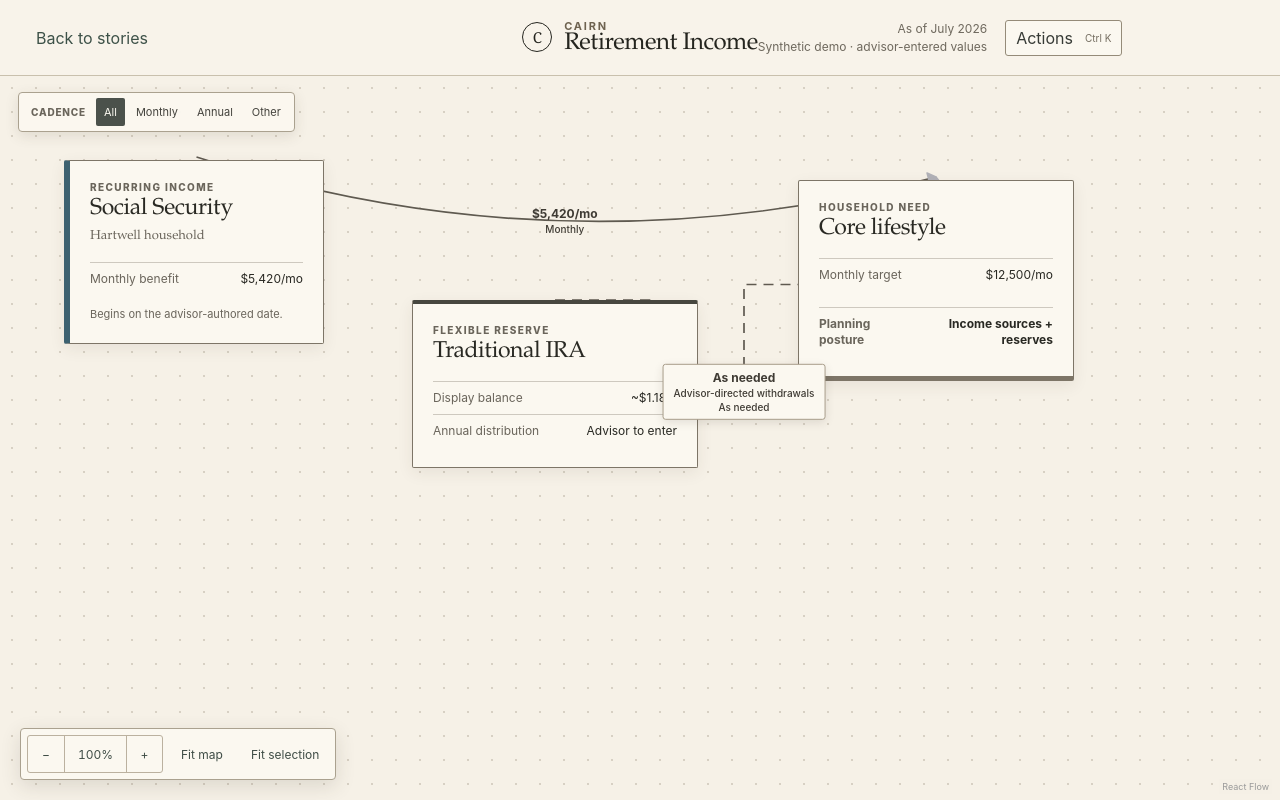
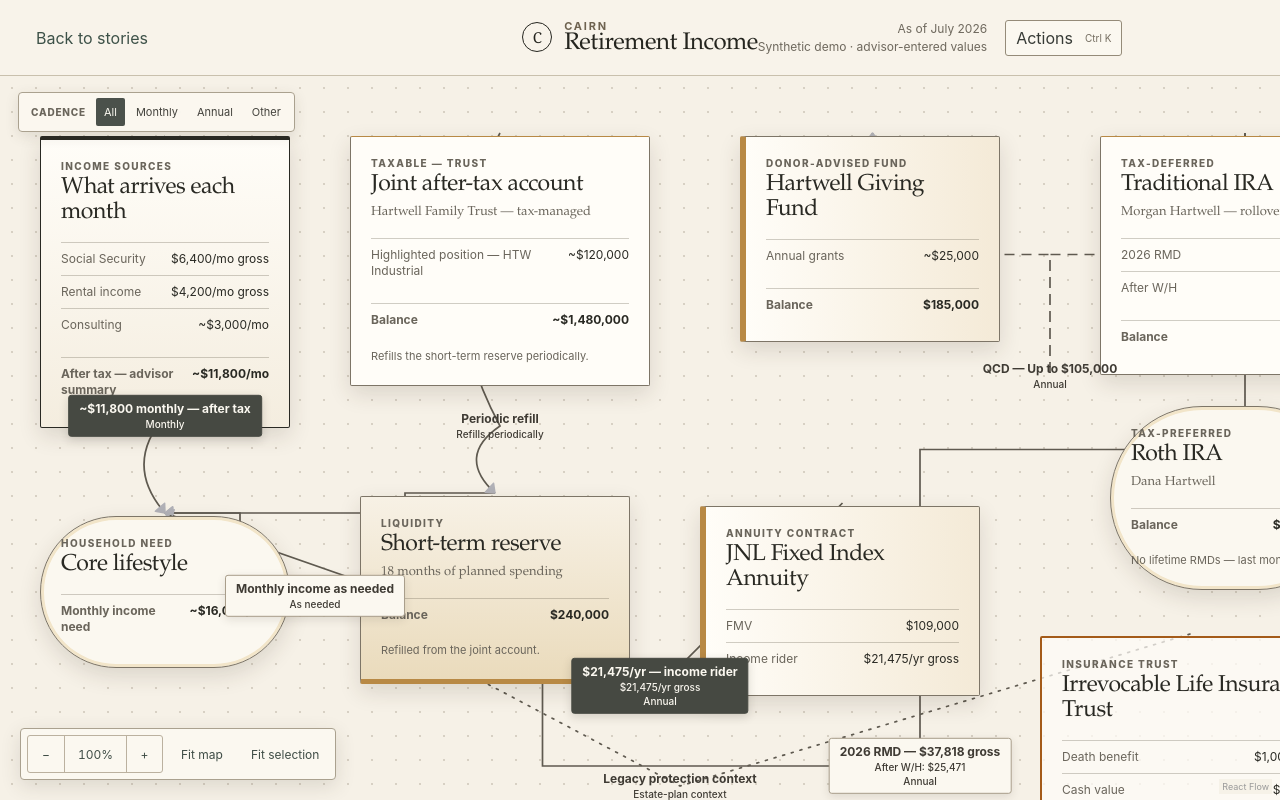
Before and after one commit to cmathew654-dot/money-map, a React (Vite) app: page / in a window 1280 px wide. Both pictures are taken after a click on the button 640 px from the left and 536 px from the top of the page. Built offline with nearby package versions, Linux system fonts and the light colour scheme.

Commit message:
feat: finish retirement private ledger

```diff
--- a/src/money-map/starters/retirement.ts
+++ b/src/money-map/starters/retirement.ts
@@ -1,5 +1,216 @@
 import type { StarterDefinition } from "./types";
-import { withScaffoldPresentation } from "./scaffoldPresentation";
+
+const modules = [
+  {
+    id: "retirement-income",
+    kind: "income" as const,
+    primitive: "ledger" as const,
+    position: { x: 40, y: 60 },
+    width: 250,
+    eyebrow: "Income sources",
+    title: "What arrives each month",
+    rows: [
+      {
+        id: "retirement-income-social-security",
+        label: "Social Security",
+        value: "$6,400/mo gross",
+      },
+      { id: "retirement-income-rental", label: "Rental income", value: "$4,200/mo gross" },
+      { id: "retirement-income-consulting", label: "Consulting", value: "~$3,000/mo" },
+    ],
+    total: { label: "After tax — advisor summary", value: "~$11,800/mo" },
+  },
+  {
+    id: "retirement-need",
+    kind: "need" as const,
+    primitive: "roundel" as const,
+    position: { x: 40, y: 440 },
+    width: 250,
+    eyebrow: "Household need",
+    title: "Core lifestyle",
+    rows: [],
+    total: { label: "Monthly income need", value: "~$16,000/mo" },
+  },
+  {
+    id: "retirement-reserve",
+    kind: "reserve" as const,
+    primitive: "tray" as const,
+    position: { x: 360, y: 420 },
+    width: 270,
+    eyebrow: "Liquidity",
+    title: "Short-term reserve",
+    subtitle: "18 months of planned spending",
+    rows: [],
+    total: { label: "Balance", value: "$240,000" },
+    note: "Refilled from the joint account.",
+  },
+  {
+    id: "retirement-joint",
+    kind: "account" as const,
+    primitive: "plate" as const,
+    position: { x: 350, y: 60 },
+    width: 300,
+    eyebrow: "Taxable — trust",
+    title: "Joint after-tax account",
+    subtitle: "Hartwell Family Trust — tax-managed",
+    rows: [
+      {
+        id: "retirement-joint-highlight",
+        label: "Highlighted position — HTW Industrial",
+        value: "~$120,000",
+      },
+    ],
+    total: { label: "Balance", value: "~$1,480,000" },
+    note: "Refills the short-term reserve periodically.",
+  },
+  {
+    id: "retirement-annuity",
+    kind: "specialty" as const,
+    primitive: "band" as const,
+    position: { x: 700, y: 430 },
+    width: 280,
+    eyebrow: "Annuity contract",
+    title: "JNL Fixed Index Annuity",
+    rows: [
+      { id: "retirement-annuity-fmv", label: "FMV", value: "$109,000" },
+      { id: "retirement-annuity-rider", label: "Income rider", value: "$21,475/yr gross" },
+    ],
+  },
+  {
+    id: "retirement-giving",
+    kind: "charitable" as const,
+    primitive: "band" as const,
+    position: { x: 740, y: 60 },
+    width: 260,
+    eyebrow: "Donor-advised fund",
+    title: "Hartwell Giving Fund",
+    rows: [{ id: "retirement-giving-grants", label: "Annual grants", value: "~$25,000" }],
+    total: { label: "Balance", value: "$185,000" },
+  },
+  {
+    id: "retirement-ira",
+    kind: "account" as const,
+    primitive: "plate" as const,
+    position: { x: 1100, y: 60 },
+    width: 290,
+    eyebrow: "Tax-deferred",
+    title: "Traditional IRA",
+    subtitle: "Morgan Hartwell — rollover",
+    rows: [
+      { id: "retirement-ira-rmd", label: "2026 RMD", value: "$37,818 gross" },
+      { id: "retirement-ira-withholding", label: "After W/H", value: "$25,471" },
+    ],
+    total: { label: "Balance", value: "$2,436,000" },
+  },
+  {
+    id: "retirement-roth",
+    kind: "account" as const,
+    primitive: "roundel" as const,
+    position: { x: 1110, y: 330 },
+    width: 240,
+    eyebrow: "Tax-preferred",
+    title: "Roth IRA",
+    subtitle: "Dana Hartwell",
+    rows: [],
+    total: { label: "Balance", value: "$291,000" },
+    note: "No lifetime RMDs — last money out.",
+  },
+  {
+    id: "retirement-trust",
+    kind: "specialty" as const,
+    primitive: "frame" as const,
+    position: { x: 1040, y: 560 },
+    width: 300,
+    eyebrow: "Insurance trust",
+    title: "Irrevocable Life Insurance Trust",
+    rows: [
+      { id: "retirement-trust-benefit", label: "Death benefit", value: "$1,000,000" },
+      { id: "retirement-trust-cash", label: "Cash value", value: "$71,000" },
+    ],
+  },
+];
+
+const flows = [
+  {
+    id: "retirement-income-flow",
+    source: "retirement-income",
+    target: "retirement-need",
+    relationship: "flow" as const,
+    route: "curved" as const,
+    labelTreatment: "filled" as const,
+    label: "~$11,800 monthly — after tax",
+    cadence: { kind: "monthly" as const, label: "Monthly" },
+    waypoints: [{ x: 165, y: 340 }],
+  },
+  {
+    id: "retirement-reserve-flow",
+    source: "retirement-reserve",
+    target: "retirement-need",
+    relationship: "flow" as const,
+    route: "orthogonal" as const,
+    labelTreatment: "plate" as const,
+    label: "Monthly income as needed",
+    cadence: { kind: "as-needed" as const, label: "As needed" },
+    waypoints: [{ x: 315, y: 520 }],
+  },
+  {
+    id: "retirement-refill-flow",
+    source: "retirement-joint",
+    target: "retirement-reserve",
+    relationship: "flow" as const,
+    route: "curved" as const,
+    labelTreatment: "plain" as const,
+    label: "Periodic refill",
+    cadence: { kind: "custom" as const, label: "Refills periodically" },
+    waypoints: [{ x: 500, y: 350 }],
+  },
+  {
+    id: "retirement-rmd-flow",
+    source: "retirement-ira",
+    target: "retirement-need",
+    relationship: "flow" as const,
+    route: "orthogonal" as const,
+    labelTreatment: "plate" as const,
+    label: "2026 RMD — $37,818 gross",
+    secondaryLabel: "After W/H: $25,471",
+    cadence: { kind: "annual" as const, label: "Annual" },
+    waypoints: [{ x: 920, y: 690 }],
+  },
+  {
+    id: "retirement-annuity-flow",
+    source: "retirement-annuity",
+    target: "retirement-need",
+    relationship: "flow" as const,
+    route: "straight" as const,
+    labelTreatment: "filled" as const,
+    label: "$21,475/yr — income rider",
+    secondaryLabel: "$21,475/yr gross",
+    cadence: { kind: "annual" as const, label: "Annual" },
+    waypoints: [{ x: 660, y: 610 }],
+  },
+  {
+    id: "retirement-qcd-flow",
+    source: "retirement-ira",
+    target: "retirement-giving",
+    relationship: "planned" as const,
+    route: "orthogonal" as const,
+    labelTreatment: "plain" as const,
+    label: "QCD — Up to $105,000",
+    cadence: { kind: "annual" as const, label: "Annual" },
+    waypoints: [{ x: 1050, y: 300 }],
+  },
+  {
+    id: "retirement-legacy-flow",
+    source: "retirement-trust",
+    target: "retirement-need",
+    relationship: "association" as const,
+    route: "straight" as const,
+    labelTreatment: "plain" as const,
+    label: "Legacy protection context",
+    cadence: { kind: "custom" as const, label: "Estate-plan context" },
+    waypoints: [{ x: 680, y: 710 }],
+  },
+];
 
 export const retirementStarter = {
   id: "retirement",
@@ -9,83 +220,51 @@
       "Trace recurring income, reserves, required distributions, and the household need.",
     accent: "ochre",
   },
-  document: withScaffoldPresentation(
-    {
+  document: {
     schemaVersion: 1,
     id: "retirement",
     title: "Retirement Income",
     asOf: "As of July 2026",
     style: "private-ledger",
-      modules: [
+    modules,
+    flows,
+    presentation: [
       {
-          id: "retirement-income",
-          kind: "income",
-          primitive: "band",
-          position: { x: 64, y: 84 },
-          width: 260,
-          eyebrow: "Recurring income",
-          title: "Social Security",
-          subtitle: "Hartwell household",
-          rows: [{ id: "retirement-income-row", label: "Monthly benefit", value: "$5,420/mo" }],
-          note: "Begins on the advisor-authored date.",
+        id: "overview",
+        title: "Overview",
+        moduleIds: modules.map(({ id }) => id),
+        flowIds: flows.map(({ id }) => id),
       },
       {
-          id: "retirement-reserve",
-          kind: "reserve",
-          primitive: "ledger",
-          position: { x: 412, y: 224 },
-          width: 286,
-          eyebrow: "Flexible reserve",
-          title: "Traditional IRA",
-          rows: [
-            { id: "retirement-reserve-row", label: "Display balance", value: "~$1.18M" },
-            { id: "retirement-rmd-row", label: "Annual distribution", value: "Advisor to enter" },
-          ],
+        id: "retirement-income-to-need",
+        title: "Income to household need",
+        moduleIds: ["retirement-income", "retirement-need"],
+        flowIds: ["retirement-income-flow"],
       },
       {
-          id: "retirement-need",
-          kind: "need",
-          primitive: "tray",
-          position: { x: 798, y: 104 },
-          width: 276,
-          eyebrow: "Household need",
-          title: "Core lifestyle",
-          rows: [{ id: "retirement-need-row", label: "Monthly target", value: "$12,500/mo" }],
-          total: { label: "Planning posture", value: "Income sources + reserves" },
-        },
-      ],
-      flows: [
-        {
-          id: "retirement-income-flow",
-          source: "retirement-income",
-          target: "retirement-need",
-          relationship: "flow",
-          route: "curved",
-          labelTreatment: "plain",
-          label: "$5,420/mo",
-          cadence: { kind: "monthly", label: "Monthly" },
-          waypoints: [],
+        id: "retirement-reserve-withdrawals",
+        title: "Reserve withdrawals",
+        moduleIds: ["retirement-reserve", "retirement-need"],
+        flowIds: ["retirement-reserve-flow"],
       },
       {
-          id: "retirement-reserve-flow",
-          source: "retirement-reserve",
-          target: "retirement-need",
-          relationship: "planned",
-          route: "orthogonal",
-          labelTreatment: "plate",
-          label: "As needed",
-          secondaryLabel: "Advisor-directed withdrawals",
-          cadence: { kind: "as-needed", label: "As needed" },
-          waypoints: [{ x: 744, y: 316 }],
+        id: "retirement-reserve-replenishment",
+        title: "Reserve replenishment",
+        moduleIds: ["retirement-joint", "retirement-reserve"],
+        flowIds: ["retirement-refill-flow"],
+      },
+      {
+        id: "retirement-rmd",
+        title: "2026 RMD",
+        moduleIds: ["retirement-ira", "retirement-need"],
+        flowIds: ["retirement-rmd-flow"],
+      },
+      {
+        id: "retirement-annuity-income",
+        title: "Annuity income",
+        moduleIds: ["retirement-annuity", "retirement-need"],
+        flowIds: ["retirement-annuity-flow"],
       },
     ],
   },
-    [
-      "Income to household need",
-      "Reserve withdrawals",
-      "Reserve replenishment",
-      "2026 RMD",
-      "Annuity income",
-    ],
-  ),
 } satisfies StarterDefinition;
--- a/src/money-map/themes/private-ledger.css
+++ b/src/money-map/themes/private-ledger.css
@@ -9,4 +9,43 @@
   --map-grid: rgba(118, 105, 82, 0.24);
   --map-accent: #a45b19;
   --map-focus: #3d6170;
+  --private-ledger-rule: #b88945;
+  --private-ledger-shadow: rgba(58, 46, 30, 0.14);
 }
+
+.theme-private-ledger .money-map-module {
+  box-shadow: 0 8px 22px var(--private-ledger-shadow);
+}
+
+.theme-private-ledger .money-map-module[data-primitive="ledger"] {
+  border-color: var(--map-ink);
+  background: linear-gradient(180deg, #fffdf8, #f4eddf);
+}
+
+.theme-private-ledger .money-map-module[data-primitive="plate"] {
+  border-top-color: var(--private-ledger-rule);
+  background: #fffdf8;
+}
+
+.theme-private-ledger .money-map-module[data-primitive="tray"] {
+  border-bottom-color: var(--private-ledger-rule);
+  background: linear-gradient(180deg, #f7f1e5, #eadbbc);
+}
+
+.theme-private-ledger .money-map-module[data-primitive="roundel"] {
+  border-radius: 999px;
+  box-shadow:
+    inset 0 0 0 3px #f2e5c9,
+    0 8px 22px var(--private-ledger-shadow);
+}
+
+.theme-private-ledger .money-map-module[data-primitive="band"] {
+  border-left-color: var(--private-ledger-rule);
+  background: linear-gradient(90deg, #fffdf8, #f4ead7);
+}
+
+.theme-private-ledger .money-map-module[data-primitive="frame"] {
+  border-style: double;
+  background: rgba(255, 253, 248, 0.72);
+  box-shadow: none;
+}
```
Also changed, not shown: 2 other files (tests, documents, lock files or other folders). Lines whose indentation alone changed are shown as unchanged.
